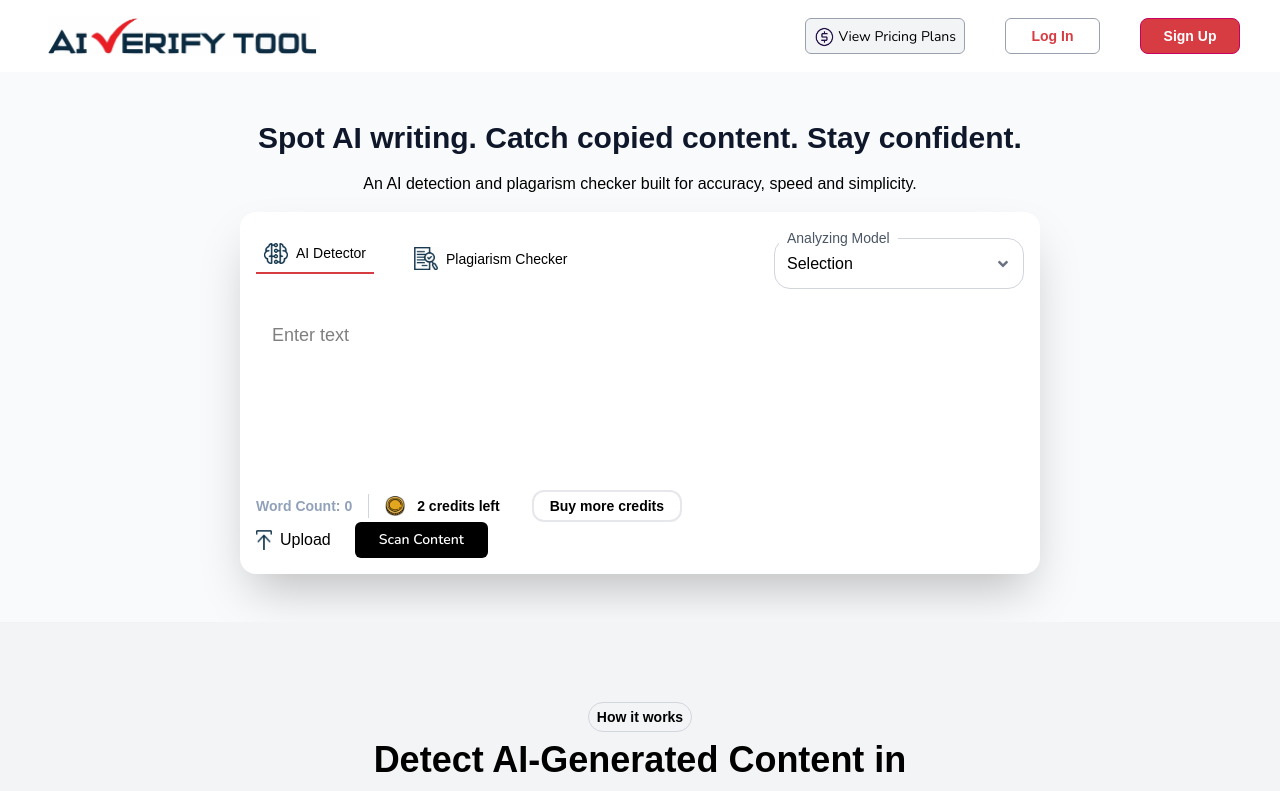
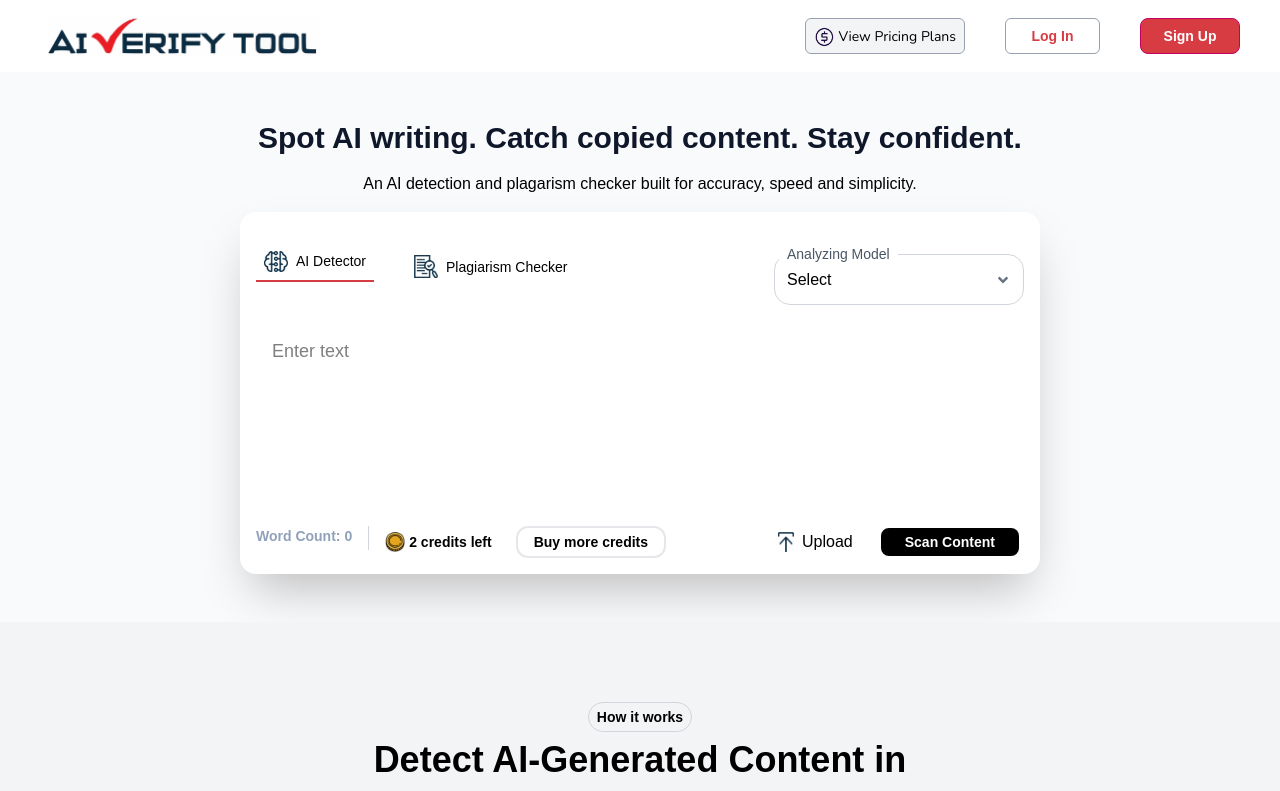
Before and after one commit to Princesibukun/AI-verify, a React (Vite) app: page / in a window 1280 px wide. Shown: the top 791 px of the page. Built offline with nearby package versions, Linux system fonts and the light colour scheme.

Commit message:
Modify the ui

```diff
--- a/src/components/Hero.tsx
+++ b/src/components/Hero.tsx
@@ -1,5 +1,5 @@
 // import React from 'react'
-import { MdDocumentScanner } from "react-icons/md";
+
 import brain2 from "../assets/Images/brain2.png";
 import "../index.css";
 import file from "../assets/Images/file.png";
@@ -82,12 +82,12 @@ const Hero = () => {
                 </h1>
               </div>
             </div>
-            <fieldset className="border border-gray-300 p-1 w-[250px] rounded-2xl">
+            <fieldset className="border border-gray-300 p-1 md:w-[250px] w-full rounded-2xl mt-4">
               <legend className="text-sm text-gray-600 px-2">
                 Analyzing Model
               </legend>
               <div className="flex items-center justify-between w-full mb-2">
-                <span className="ml-2">Selection</span>
+                <span className="ml-2 font-quicksand">Select</span>
                 <FaAngleDown className="text-gray-500 mr-2" />
               </div>
             </fieldset>
@@ -102,34 +102,44 @@ const Hero = () => {
             onChange={(e) => setInputText(e.target.value)}
           />
 
-          <div className="flex flex-col sm:flex-row items-start sm:items-center justify-between mt-6 gap-4 w-full">
-            <div className="flex items-center gap-4 flex-wrap">
+          <div className="flex md:flex-row flex-col text-center mt-6 gap-4 w-full">
+            <div className="flex flex-row gap-4">
               <p className="font-quicksand text-sm text-slate-400 font-semibold">
                 Word Count: {charCount}
               </p>
               <div className="hidden md:block  h-6 w-px bg-gray-300"></div>
-              <div className="flex items-center gap-2 flex-wrap">
-                <img className="w-5 md:mr-1 mr-2" src={coins} alt="coins" />
+            </div>
+            <div className="flex items-center">
+              <div className="flex gap-5 md:gap-2 items-center ">
+                <button className="flex ">
+                  <img
+                    className="w-5 h-5 md:mr-1 mr-2"
+                    src={coins}
+                    alt="coins"
+                  />
                   <h2 className="hidden md:block text-sm font-semibold">
                     2 credits left
                   </h2>
                   <h2 className="block md:hidden text-sm font-semibold">2</h2>
-              </div>
+                </button>
 
-              <button className="border-2 border-gray-200 rounded-xl px-4 py-1 text-sm font-semibold font-quicksand cursor-default md:ml-4 ml-5">
+                <div className="">
+                  <button className="border-2 border-gray-200 rounded-xl px-4 py-1 text-sm font-semibold font-quicksand cursor-default md:ml-4">
                     <p className="hidden md:block"> Buy more credits</p>
                     <p className="block md:hidden">Buy</p>
                   </button>
                 </div>
               </div>
-          <div className="flex items-center gap-2">
+
+              <div className="flex items-center justify-between gap-3 text-center md:ml-28 ml-20">
+                <div className="w-10 md:w-auto">
                   <label
                     htmlFor="fileUpload"
                     title="Upload a .txt file"
                     className="flex items-center gap-2 cursor-pointer"
                   >
                     <img className="w-4 h-5" src={arrowup} alt="Upload icon" />
-              <p className="hidden sm:block">Upload</p>
+                    <p className="hidden md:block">Upload</p>
                   </label>
                   <input
                     id="fileUpload"
@@ -138,15 +148,15 @@ const Hero = () => {
                     onChange={handleFileChange}
                     className="hidden"
                   />
+                </div>
                 <button
                   onClick={handleScan}
-              className={`flex md:flex-row flex-col items-center justify-center font-nunito bg-black text-white hover:text-slate-500 hover:bg-black rounded-full md:rounded-md text-sm font-semibold cursor-pointer text-center w-9 h-9 md:w-auto md:px-6 md:py-2 md:ml-4 ml-2transition-all duration-300 ${
+                  className={`flex flex-row items-center font-quicksand bg-black text-white hover:text-slate-500 hover:bg-black rounded-lg text-sm font-semibold cursor-pointer text-center h-7 w-auto px-3 py-2 md:px-6 md:py-2 md:ml-4 ml-2transition-all duration-300 ${
                     loading
                       ? "bg-gray-500 text-black cursor-pointer"
                       : "bg-black text-white hover:text-slate-500 hover:bg-black cursor-pointer"
                   }`}
                 >
-              <MdDocumentScanner className="md:mt-1 md:mr-2 block md:hidden" />
                   <p className="hidden md:block">
                     {loading ? "Scanning" : "Scan Content"}
                   </p>
@@ -155,6 +165,8 @@ const Hero = () => {
               </div>
             </div>
           </div>
+        </div>
+      </div>
     </>
   );
 };
```
Lines whose indentation alone changed are shown as unchanged.
